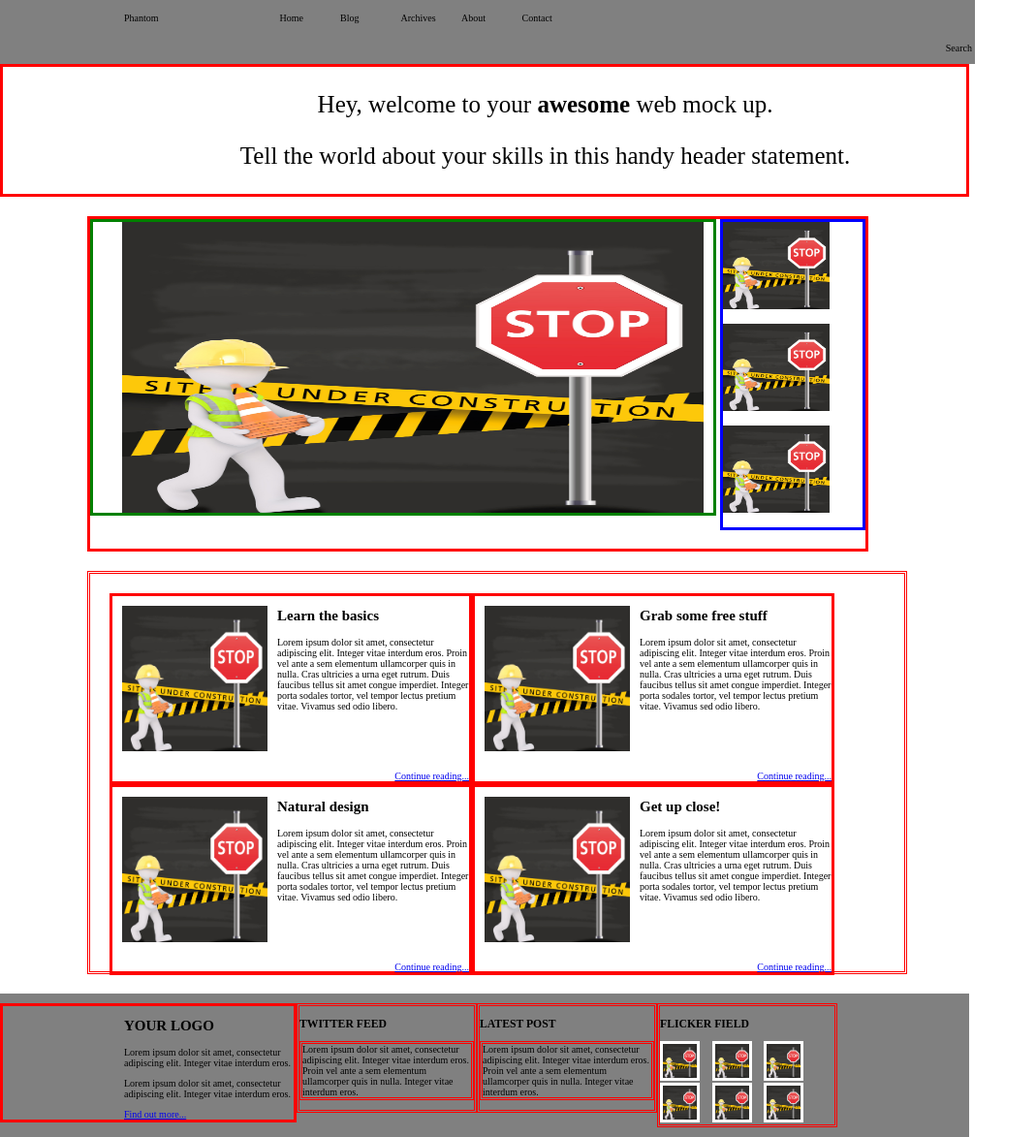
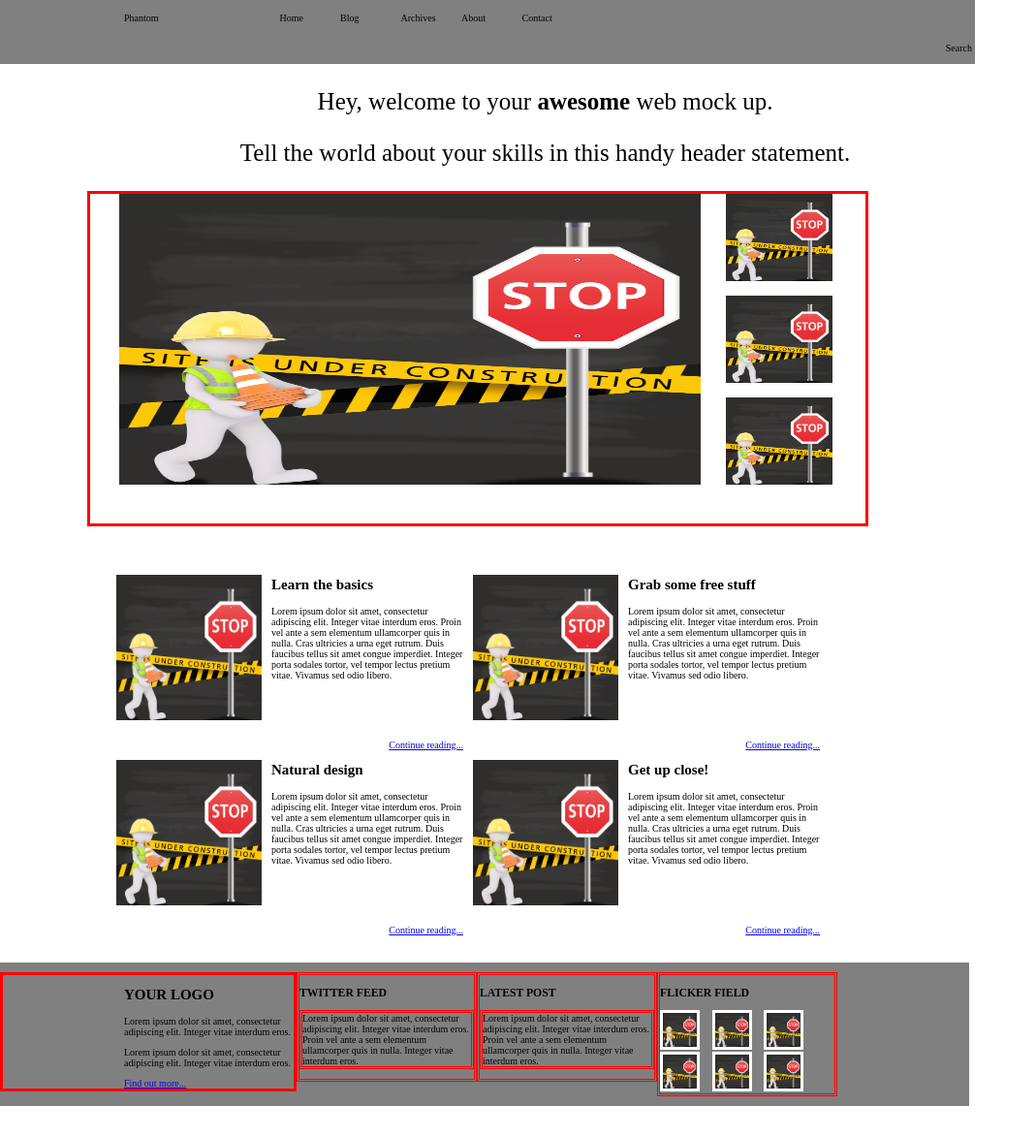
Before and after one commit to LaurensdeBoerSchool/Assignment61, a plain HTML site: page index.html in a window 1280 px wide. Shown: the whole page at 97% size, without its empty margins (0-1069 px from the left). After the commit the page ends 1141 px from the top, so only its background shows below. Drawn offline with Linux system fonts and the light colour scheme.

Commit message:
removing borders

```diff
--- a/css/stylesheet.css
+++ b/css/stylesheet.css
@@ -38,8 +38,6 @@ li {
 
 header{
     text-align: center;
-    border-style: solid;
-    border-color: red;
 }
 
 #mainImages{
@@ -53,8 +51,6 @@ header{
 aside{
     width: 18%;
     float: right;
-    border-style: solid;
-    border-color: blue;
 }
 
 aside img{
@@ -67,8 +63,6 @@ aside img{
 #widthImage {
     width: 80%;
     float: left;
-    border-style: solid;
-    border-color: green;
 }
 
 #widthImage img{
@@ -84,8 +78,6 @@ aside img{
     height: 370px;
     margin: 20px 90px 20px 90px;
     padding: 20px;
-    border-style: double;
-    border-color: red;
 }
 
 #fourArticles img{
@@ -99,8 +91,6 @@ aside img{
 #fourArticles article{
     width: 46%;
     float: left;
-    border-style: solid;
-    border-color: red;
 }
 
 #fourArticles article a{
```
